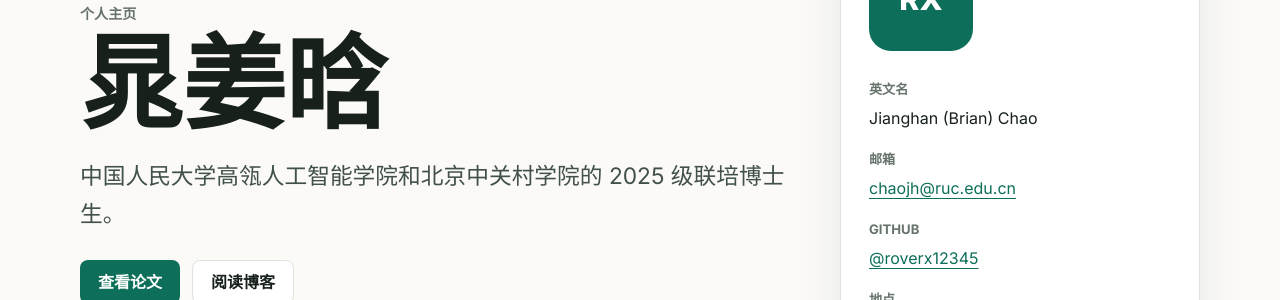
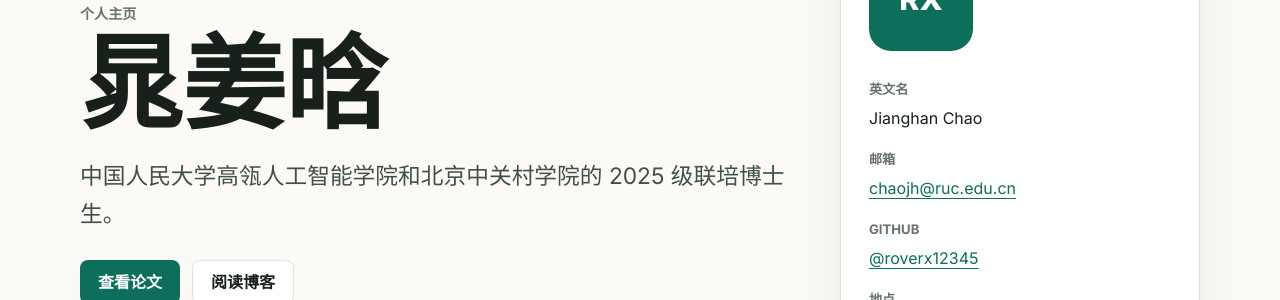
Before and after one commit to roverx12345/roverx12345.github.io, a Jekyll site: the page built from index.md, in a window 1280 px wide. Shown: the part 250-550 px from the top of the page. Built offline with Jekyll 4.4.1, drawn with Linux system fonts in a browser that asks for light colours.

Commit message:
Use formal English name

```diff
--- a/_config.yml
+++ b/_config.yml
@@ -1,5 +1,5 @@
-title: 晁姜晗 | Jianghan (Brian) Chao
-description: Personal website, publications, and blog of Jianghan (Brian) Chao.
+title: 晁姜晗 | Jianghan Chao
+description: Personal website, publications, and blog of Jianghan Chao.
 url: "https://roverx12345.github.io"
 baseurl: ""
 lang: zh-CN
@@ -7,7 +7,7 @@ timezone: Asia/Shanghai
 
 author:
   name: 晁姜晗
-  english_name: Jianghan (Brian) Chao
+  english_name: Jianghan Chao
   title: 2025 级联培博士生
   title_en: Joint PhD Student
   affiliation: 中国人民大学高瓴人工智能学院和北京中关村学院
--- a/index.md
+++ b/index.md
@@ -1,7 +1,7 @@
 ---
 layout: default
 title: Home
-description: Personal homepage of Jianghan (Brian) Chao.
+description: Personal homepage of Jianghan Chao.
 ---
 
 <section class="hero">
@@ -41,7 +41,7 @@ description: Personal homepage of Jianghan (Brian) Chao.
   <div>
     <p class="eyebrow" data-i18n-zh="关于" data-i18n-en="About">关于</p>
     <h2 data-i18n-zh="简介" data-i18n-en="About Me">简介</h2>
-    <p data-i18n-zh="我是晁姜晗，目前是中国人民大学高瓴人工智能学院和北京中关村学院的 2025 级联培博士生，关注人工智能研究、工程实践，以及持续学习中的问题与方法。" data-i18n-en="I am Jianghan (Brian) Chao, a joint PhD student at Gaoling School of Artificial Intelligence, Renmin University of China, and Beijing Zhongguancun Academy, starting from 2025. My interests span AI research, engineering practice, and the methods behind continuous learning.">我是晁姜晗，目前是中国人民大学高瓴人工智能学院和北京中关村学院的 2025 级联培博士生，关注人工智能研究、工程实践，以及持续学习中的问题与方法。</p>
+    <p data-i18n-zh="我是晁姜晗，目前是中国人民大学高瓴人工智能学院和北京中关村学院的 2025 级联培博士生，关注人工智能研究、工程实践，以及持续学习中的问题与方法。" data-i18n-en="I am Jianghan Chao, a joint PhD student at Gaoling School of Artificial Intelligence, Renmin University of China, and Beijing Zhongguancun Academy, starting from 2025. My interests span AI research, engineering practice, and the methods behind continuous learning.">我是晁姜晗，目前是中国人民大学高瓴人工智能学院和北京中关村学院的 2025 级联培博士生，关注人工智能研究、工程实践，以及持续学习中的问题与方法。</p>
   </div>
   <div>
     <p class="eyebrow" data-i18n-zh="近期" data-i18n-en="Now">近期</p>
```
